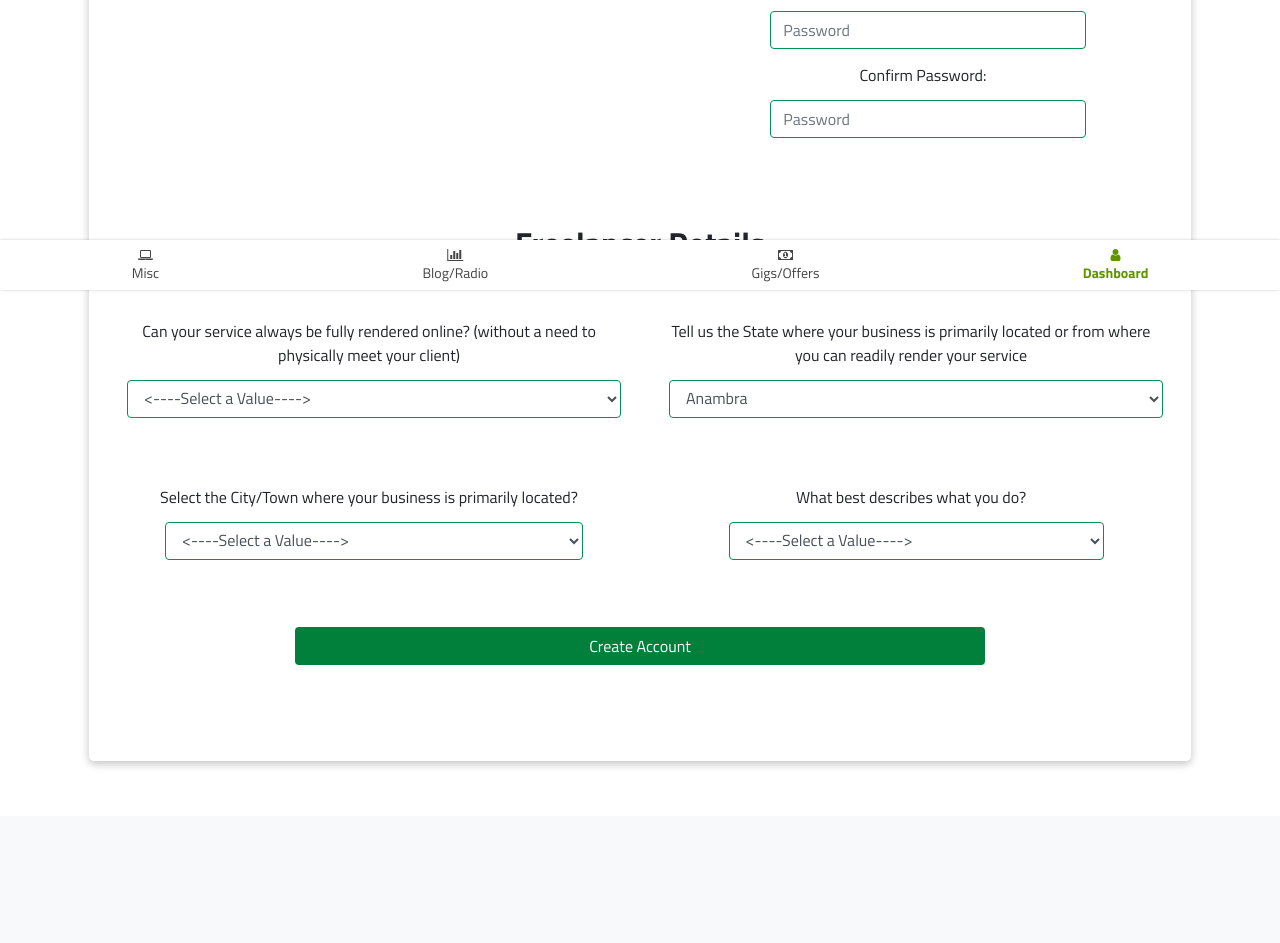
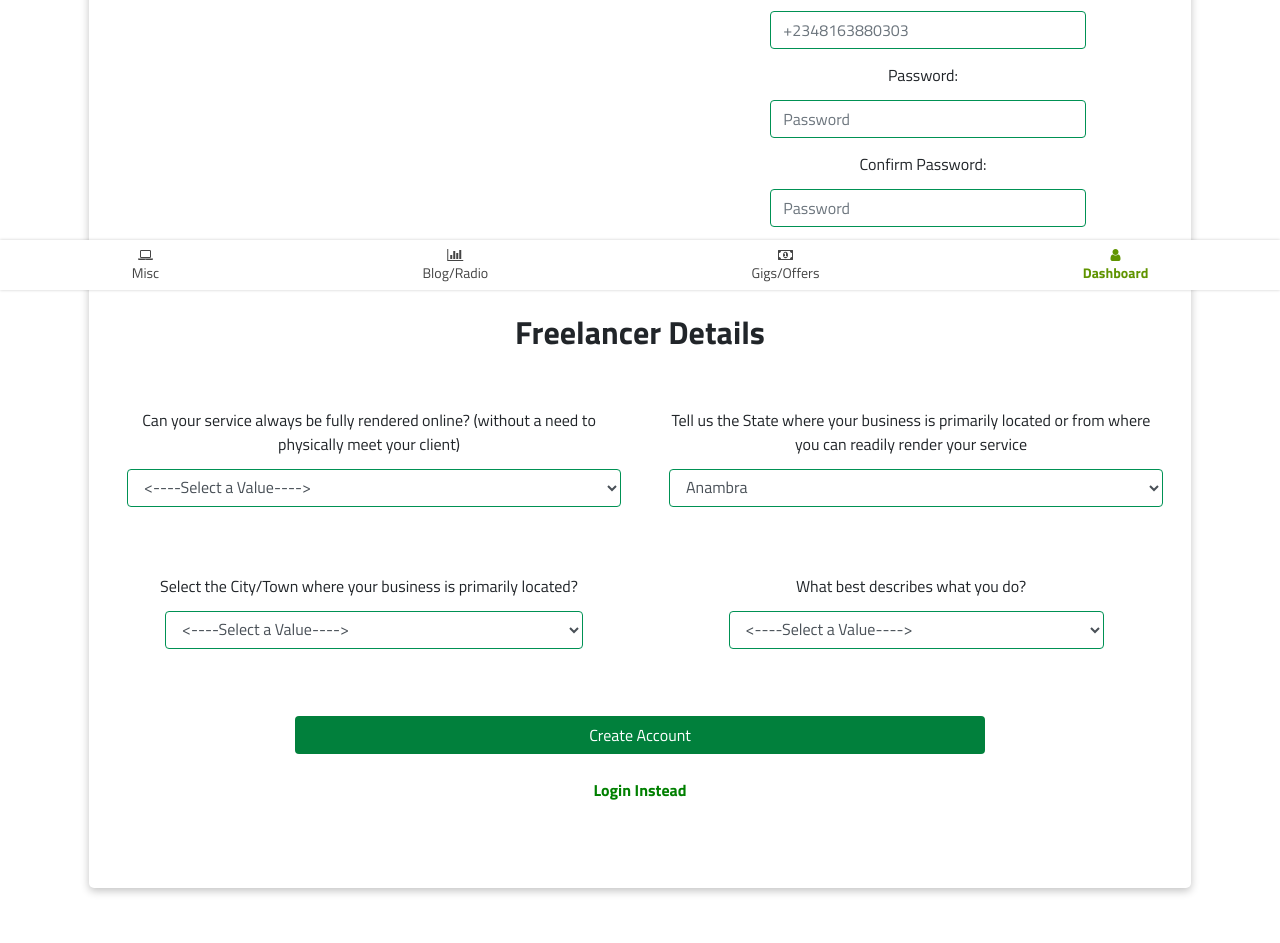
Before and after one commit to hercjay/workladda, a PHP site: page /signup in a window 1280 px wide. Shown: the part 510-1453 px from the top of the page. Before the commit the page ends 1276 px from the top, so only its background shows below. Run offline with PHP 8.4, Linux system fonts and the light colour scheme; data comes from the database, SQL or seed files in the repository; data that the repository does not hold is empty; some libraries are stand-ins or nearby versions.

Commit message:
include whatsappp messaging on profile

```diff
--- a/dashboard.php
+++ b/dashboard.php
@@ -46,7 +46,7 @@
 					</div>
 
 					<div class="col-lg-4 col-md-5  shadowCard p-4 m-2">
-						<img src="images/deal.svg" class="img-fluid mb-4 p-2">
+						<img src="images/deal2.svg" class="img-fluid mb-4 p-2">
 						Number of gigs successfully completed in the past 30 days: <h3><strong>267</strong></h3>
 						Total number of gigs successfully completed: <h3><strong>9856</strong></h3>
 					</div>
--- a/login.php
+++ b/login.php
@@ -78,9 +78,9 @@
                                     <div class="form-group">
                                         <a href="signup" style="color: green; font-weight: bold;">Create an Account Instead</a>
                                     </div>
-                                    <div class="form-group">
+                                    <!-- <div class="form-group">
                                         <a href="forgot-password" style="color: black;">Forgot Password?</a>
-                                    </div>
+                                    </div> -->
                                 </form>
                             </div>
                         </div>
--- a/signup.php
+++ b/signup.php
@@ -121,12 +121,16 @@
                                             <input type="lastname" name="lastname" class="form-control" id="lastname" placeholder="lastname" required value="<?php echo (isset($_SESSION['lastname'])) ? $_SESSION['lastname'] : '' ?>">
                                         </div>
                                         <div class="form-group">
+                                            <label for="phone">WhatsApp Phone:</label>
+                                            <input type="phone" name="phone" class="form-control" id="phone" placeholder="+2348163880303" required value="<?php echo (isset($_SESSION['phone'])) ? $_SESSION['phone'] : '' ?>">
+                                        </div>
+                                        <div class="form-group">
                                             <label for="password">Password:</label>
                                             <input type="password" name="password" class="form-control" id="password" placeholder="Password" required>
                                         </div>
                                         <div class="form-group">
                                             <label for="repassword">Confirm Password:</label>
-                                            <input type="repassword" name="repassword" class="form-control" id="repassword" placeholder="Password" required>
+                                            <input type="password" name="repassword" class="form-control" id="repassword" placeholder="Password" required>
                                         </div>
                                         <!-- <div class="form-group" id="picture">
                                             <label for="picture">Photo/Picture <small>(optional)</small>:</label>
@@ -214,7 +218,11 @@
                             </div>
 
                             <div class="col-lg-12 col-sm-10 p-4 justify-content-center">
-                                <button type="submit" class="btn myBtn col-lg-8 col-sm-10" name="signup">Create Account</button> <br/>  <br/><br/>
+                                <button type="submit" class="btn myBtn col-lg-8 col-sm-10" name="signup">Create Account</button>
+                            </div>
+
+                            <div class="form-group">
+                                <a href="login" style="color: green; font-weight: bold;">Login Instead</a> <br/>  <br/><br/>
                             </div>
 
                         </div>
```
Also changed, not shown: profile.php (+11 -1 lines), signup-handler.php (+5 -3 lines).
